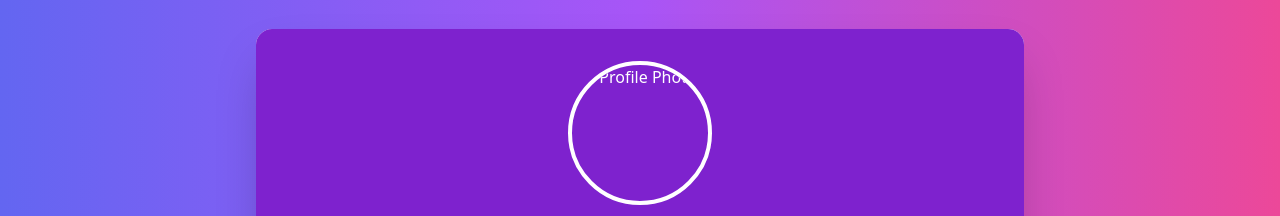
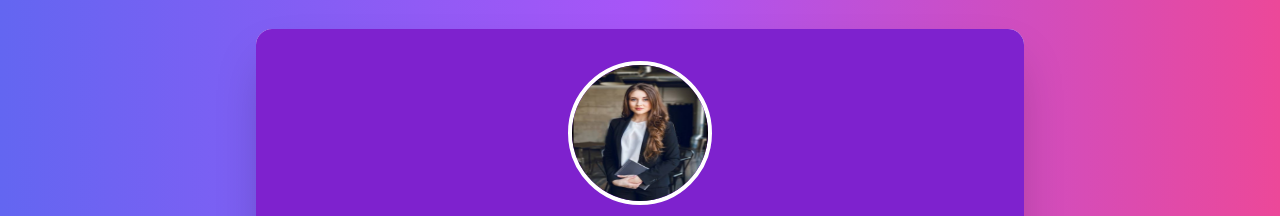
Before and after one commit to sonamycse25-glitch/MDM-pr-1, a plain HTML site: page index.html in a window 1280 px wide. Shown: the part 107-323 px from the top of the page. Drawn offline with nearby package versions, Linux system fonts and the light colour scheme.

Commit message:
Update index.html

```diff
--- a/index.html
+++ b/index.html
@@ -20,7 +20,7 @@
 
         <!-- Profile Section -->
         <section class="bg-purple-700 text-white text-center py-8">
-            <img src="C:\Users\HP\Downloads\women.jpeg"
+            <img src="Photo.jpg"
                  alt="Profile Photo"
                  class="w-36 h-36 rounded-full mx-auto border-4 border-white">
 
```
